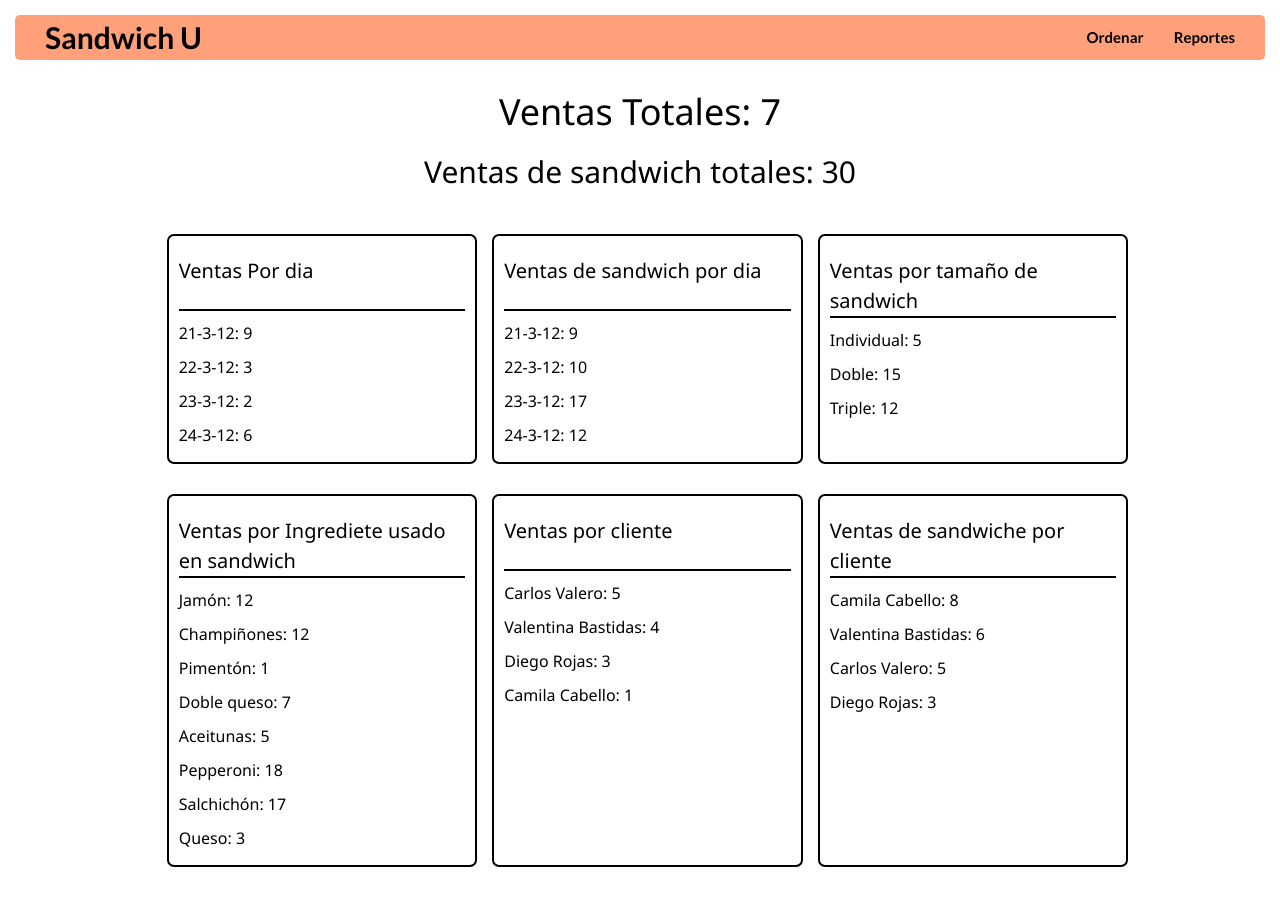
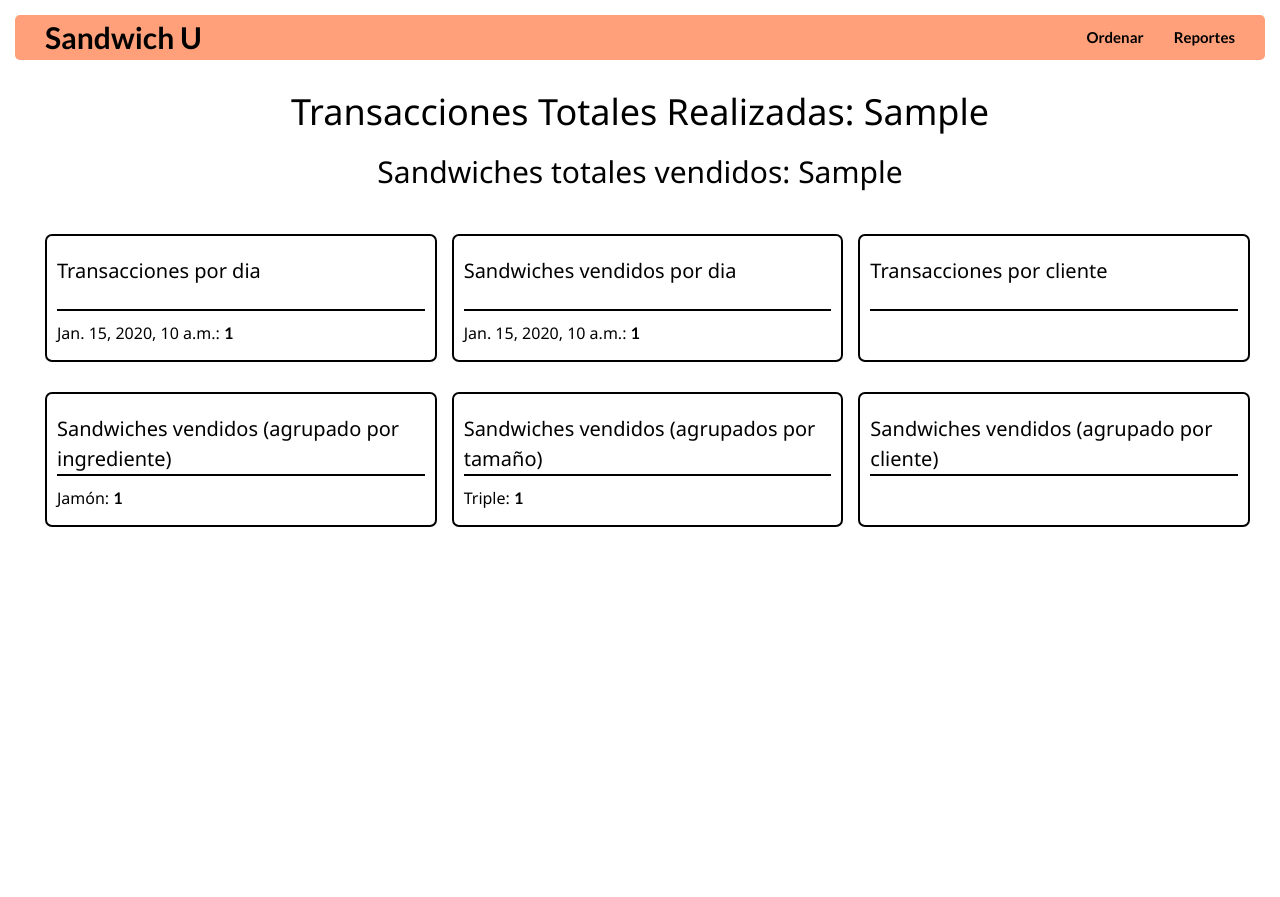
Before and after one commit to cdevalero/mini_proyecto_2, a Django app: template user/templates/reporte.html in a window 1280 px wide. After the commit the page ends 527 px from the top, so only its background shows below. Run offline with Django 3.2, Linux system fonts and the light colour scheme; data comes from the database, SQL or seed files in the repository; both versions use the stored data as it was after the commit; tables that the repository leaves empty hold one stand-in row (values such as "Sample post"); the template is opened without the code that fills it: values that come from a table or form of the project are taken from there, most other values are stand-ins (such as "Sample title", 1, 10 or a date in 2020).

Commit message:
reportes listos

```diff
--- a/admin/settings.py
+++ b/admin/settings.py
@@ -136,7 +136,6 @@
 
 DEFAULT_AUTO_FIELD = 'django.db.models.BigAutoField'
 
-CRISPY_TEMPLATE_PACK = 'bootstrap4'
 MESSAGE_TAGS = {
     message_constants.DEBUG: 'debug',
     message_constants.INFO: 'INFO',
--- a/statics/ordenar.css
+++ b/statics/ordenar.css
@@ -195,12 +195,6 @@
     flex-direction: column;
 }
 
-
-
-
-
-
-
 .venta-total{
     text-align: center;
     margin-bottom: 30px;
--- a/user/templates/cliente.html
+++ b/user/templates/cliente.html
@@ -22,7 +22,7 @@
 			</div>
 			<div class="nav-bar-buttons">
 				<a href="/">Ordenar</a>
-				<a href="#">Reportes</a>
+				<a href="/reporte_general">Reportes</a>
 			</div>
 		</div>
 	</section>
--- a/user/templates/finalizar_venta.html
+++ b/user/templates/finalizar_venta.html
@@ -22,7 +22,7 @@
 			</div>
 			<div class="nav-bar-buttons">
 				<a href="/">Ordenar</a>
-				<a href="#">Reportes</a>
+				<a href="/reporte_general">Reportes</a>
 			</div>
 		</div>
 	</section>
--- a/user/templates/ordenar.html
+++ b/user/templates/ordenar.html
@@ -22,7 +22,7 @@
 			</div>
 			<div class="nav-bar-buttons">
 				<a href="/">Ordenar</a>
-				<a href="#">Reportes</a>
+				<a href="/reporte_general">Reportes</a>
 			</div>
 		</div>
 	</section>
@@ -46,8 +46,8 @@
 							<div class="ingredientes-opciones">
 								<div class="swi-column">
 									<label><input class="w3-check" type="checkbox" name="jam" value="jam"> Jamón ................... 40 </label>
-									<label><input type="checkbox" class="w3-check name="cha" value="cha"> Champiñones .....35 </label>
-									<label><input type="checkbox" class="w3-check name="pim" value="pim"> Pimentón ..............30 </label>
+									<label><input type="checkbox" class="w3-check" name="cha" value="cha"> Champiñones .....35 </label>
+									<label><input type="checkbox" class="w3-check" name="pim" value="pim"> Pimentón ..............30 </label>
 									<label><input class="w3-check" type="checkbox" name="dqq" value="dqq"> Doble queso ........40 </label>
 								</div>
 								<div class="swi-column">
--- a/user/templates/reporte.html
+++ b/user/templates/reporte.html
@@ -8,6 +8,7 @@
 	<meta name="viewport" content="width=device-width, initial-scale=1.0">
 	<title>Sandwich U</title>
 	<link rel="stylesheet" href="{% static 'ordenar.css' %}">
+	<link rel="stylesheet" href="{% static 'reporte.css' %}">
 	<link rel="stylesheet" href="https://cdnjs.cloudflare.com/ajax/libs/font-awesome/5.15.2/css/all.min.css">
 	<link rel="preconnect" href="https://fonts.gstatic.com">
 	<link href="https://fonts.googleapis.com/css2?family=Lato:wght@100;400;700&display=swap" rel="stylesheet">
@@ -21,65 +22,86 @@
 				Sandwich U
 			</div>
 			<div class="nav-bar-buttons">
-				<a href="#">Ordenar</a>
-				<a href="#">Reportes</a>
+				<a href="/">Ordenar</a>
+				<a href="/reporte_general">Reportes</a>
 			</div>
 		</div>
 	</section>
 
     <section class="cls-ordenar">
 		<div class="venta-total">
-			<h1>Ventas Totales: 7</h1>
-			<h2>Ventas de sandwich totales: 30</h2>
+			<h1>Transacciones Totales Realizadas: {{ventas_totales}}</h1>
+			<h2>Sandwiches totales vendidos: {{ventas_sw_totales}}</h2>
 		</div>
 		<div class="venta-detalle">
 			<div class="venta-detalle-columna">
 				<div class="col">
-					<h2>Ventas Por dia</h2>
-					<h3>21-3-12: 9</h3>
-					<h3>22-3-12: 3</h3>
-					<h3>23-3-12: 2</h3>
-					<h3>24-3-12: 6</h3>
+					<h2>Transacciones por dia</h2>
+					{% for v in ventas_dia %}
+						<h3>{{v.fecha}}: <strong>{{v.count}}</strong></h3>
+					{% endfor %}
 				</div>
 				<div class="col">
-					<h2>Ventas de sandwich por dia</h2>
-					<h3>21-3-12: 9</h3>
-					<h3>22-3-12: 10</h3>
-					<h3>23-3-12: 17</h3>
-					<h3>24-3-12: 12</h3>
+					<h2>Sandwiches vendidos por dia</h2>
+					{% for v in ventas_sw_dia %}
+						<h3>{{v.fecha}}: <strong>{{v.count}}</strong></h3>
+					{% endfor %}
 				</div>
 				<div class="col">
-					<h2>Ventas por tamaño de sandwich</h2>
-					<h3>Individual: 5</h3>
-					<h3>Doble: 15</h3>
-					<h3>Triple: 12</h3>
+					<h2>Transacciones por cliente</h2>
+					{% for v in ventas_cliente %}
+						{% for c in clientes %}
+							{% if c.cliente_id == v.cliente_id %}
+								<h3>{{c.nombre}} {{c.apellido}} ({{c.identificacion}}): <strong>{{v.count}}</strong></h3>
+							{% endif %}
+						{% endfor %}
+					{% endfor %}
 				</div>
 			</div>
 			<div class="venta-detalle-columna">
 				<div class="col">
-					<h2>Ventas por Ingrediete usado en sandwich</h2>
-					<h3>Jamón: 12</h3>
-					<h3>Champiñones: 12</h3>
-					<h3>Pimentón: 1</h3>
-					<h3>Doble queso: 7</h3>
-					<h3>Aceitunas: 5</h3>
-					<h3>Pepperoni: 18</h3>
-					<h3>Salchichón: 17</h3>
-					<h3>Queso: 3</h3>
+					<h2>Sandwiches vendidos (agrupado por ingrediente)</h2>
+					{% for v in ventas_ingrediente %}
+						{% if v.ingrediente_id == 1 %}
+							<h3>Jamón: <strong>{{v.count}}</strong></h3>
+						{% elif v.ingrediente_id == 2 %}
+							<h3>Champiñones: <strong>{{v.count}}</strong></h3>
+						{% elif v.ingrediente_id == 3 %}
+							<h3>Pimentón: <strong>{{v.count}}</strong></h3>
+						{% elif v.ingrediente_id == 4 %}
+							<h3>Doble queso: <strong>{{v.count}}</strong></h3>
+						{% elif v.ingrediente_id == 5 %}
+							<h3>Aceitunas: <strong>{{v.count}}</strong></h3>
+						{% elif v.ingrediente_id == 6 %}
+							<h3>Pepperoni: <strong>{{v.count}}</strong></h3>
+						{% elif v.ingrediente_id == 7 %}
+							<h3>Salchichón: <strong>{{v.count}}</strong></h3>
+						{% elif v.ingrediente_id == 8 %}
+							<h3>Solo (queso): <strong>{{v.count}}</strong></h3>
+						{% endif %}
+					{% endfor %}
 				</div>
 				<div class="col">
-					<h2>Ventas por cliente</h2>
-					<h3>Carlos Valero: 5</h3>
-					<h3>Valentina Bastidas: 4</h3>
-					<h3>Diego Rojas: 3</h3>
-					<h3>Camila Cabello: 1</h3>
+					<h2>Sandwiches vendidos (agrupados por tamaño)</h2>
+					{% for v in ventas_size %}
+						{% if v.dimension_id == 1 %}
+							<h3>Triple: <strong>{{v.count}}</strong></h3>
+						{% elif v.dimension_id == 2 %}
+							<h3>Doble: <strong>{{v.count}}</strong></h3>
+						{% elif v.dimension_id == 3 %}
+							<h3>Individual: <strong>{{v.count}}</strong></h3>
+						{% endif %}
+					{% endfor %}
 				</div>
 				<div class="col">
-					<h2>Ventas de sandwiche por cliente</h2>
-					<h3>Camila Cabello: 8</h3>
-					<h3>Valentina Bastidas: 6</h3>
-					<h3>Carlos Valero: 5</h3>
-					<h3>Diego Rojas: 3</h3>
+					<h2>Sandwiches vendidos (agrupado por cliente)</h2>
+					{% for v in ventas_sw_cliente %}
+						{% for c in clientes %}
+							{% if c.cliente_id == v.cliente_id %}
+								<h3>{{c.nombre}} {{c.apellido}} ({{c.identificacion}}): <strong>{{v.count}}</strong></h3>
+							{% endif %}
+						{% endfor %}
+					{% endfor %}
 				</div>
 			</div>
 		</div>
--- a/user/urls.py
+++ b/user/urls.py
@@ -6,5 +6,5 @@
     path('ordenar/', Ordenar, name='ordenar'),
     path('', addCliente, name='cliente'),
     path('venta/', finalizarVenta, name='venta'),
-    path('test/', reportes, name='test')
+    path('reporte_general/', reportes, name='test')
 ]
```
Also changed, not shown: user/views.py (+23 -7 lines), db.sqlite3, statics/reporte.css (renamed from statics/report.css).
